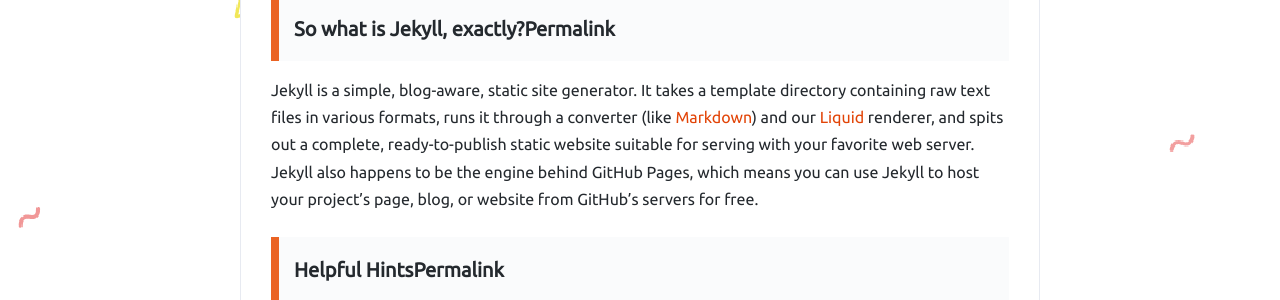
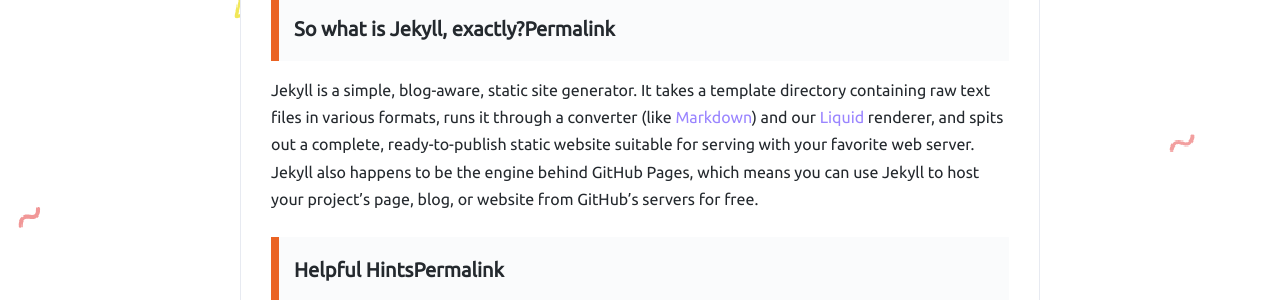
Before and after one commit to cllstudy/xukimseven.github.io, a Jekyll site: the page built from _posts/2018-05-18-hello-jekyll.md, in a window 1280 px wide. Shown: the part 1024-1324 px from the top of the page. Built offline with Jekyll 4.4.1, drawn with Linux system fonts in a browser that asks for light colours; comment, search, counter and statistics services are not loaded.

Commit message:
修改少量样式

```diff
--- a/assets/css/github-markdown.css
+++ b/assets/css/github-markdown.css
@@ -156,12 +156,12 @@
 }*/
 .markdown-body a {
   transition-duration: .3s;
-  color: #e24407;
+  color: #9A85FF;
 }
 .markdown-body a:active,
 .markdown-body a:hover {
   transition-duration: .3s;
-  color: #345678;
+  color: #e24407;
 }
 
 .markdown-body strong {
```
